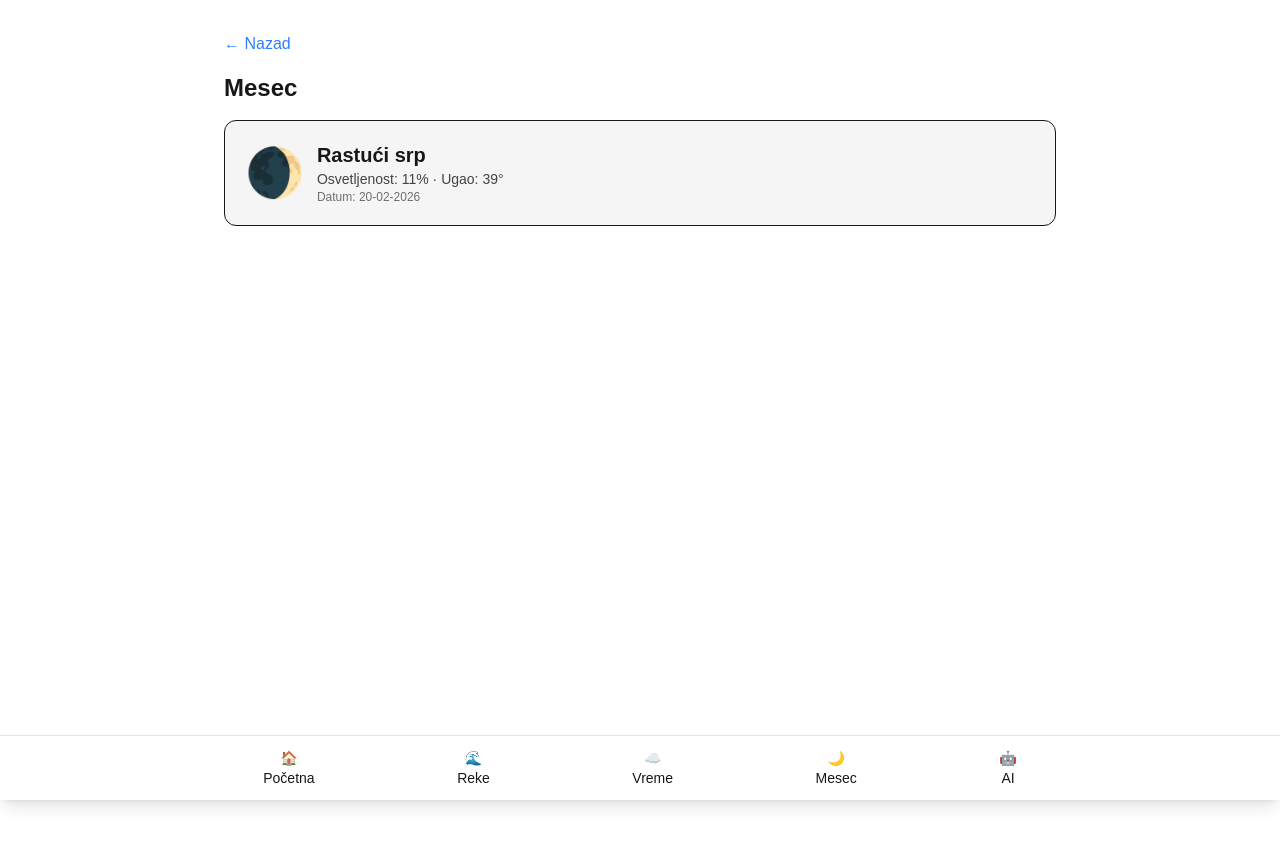
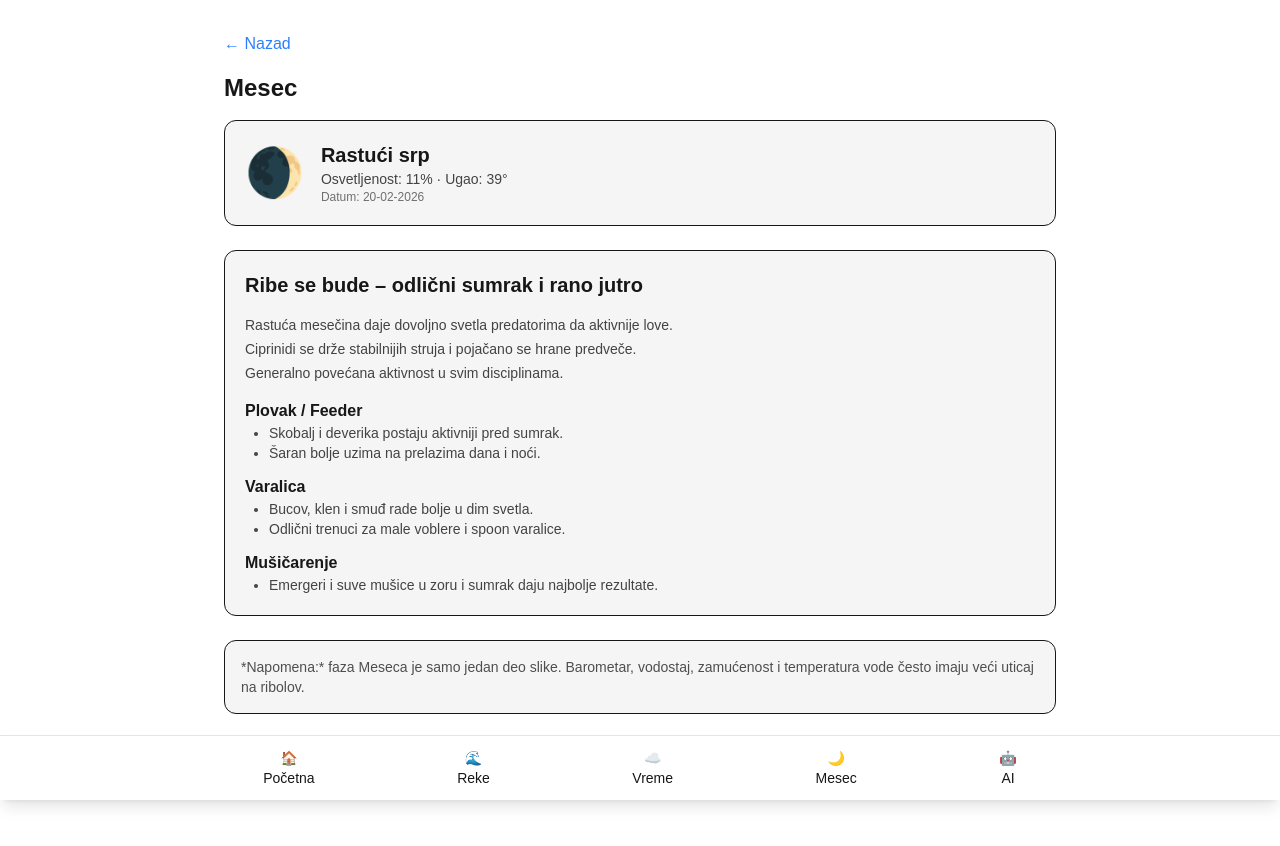
Before and after one commit to Rookie83-dev/fishdash, a Next.js app: page /mesec in a window 1280 px wide. Shown: the top 846 px of the page. Built offline with nearby package versions, Linux system fonts and the light colour scheme.

Commit message:
Shaping Mesec page

```diff
--- a/app/mesec/page.tsx
+++ b/app/mesec/page.tsx
@@ -1,9 +1,9 @@
 "use client";
 
-import { useEffect, useState, useMemo } from "react";
+import { useEffect, useMemo, useState } from "react";
 import BackButton from "@/app/components/BackButton";
 
-type MesecData = {
+type Mesec = {
   date: string;
   illumination: number;
   phaseDeg: number;
@@ -11,12 +11,12 @@ type MesecData = {
 };
 
 export default function MesecPage() {
-  const [mesec, setMesec] = useState<MesecData | null>(null);
+  const [mesec, setMesec] = useState<Mesec | null>(null);
 
   useEffect(() => {
     fetch("/api/mesec")
-      .then(res => res.json())
-      .then(d => d.ok && setMesec(d));
+      .then((res) => res.json())
+      .then((d) => d.ok && setMesec(d));
   }, []);
 
   const formattedDate = useMemo(() => {
@@ -25,18 +25,192 @@ export default function MesecPage() {
     return `${d}-${m}-${y}`;
   }, [mesec?.date]);
 
+  const phaseName = mesec?.phase?.name?.toLowerCase() ?? "";
+
+  /** UTICAJ NA RIBOLOV – OPŠTI PROFIL ZA TU FAZU */
+  const phaseFishingTips = useMemo(() => {
+    if (!phaseName) return null;
+
+    if (phaseName.includes("mlad mesec")) {
+      return {
+        title: "Uticaj na ribolov – slabija aktivnost, prednost danju",
+        desc: [
+          "Zbog minimalne mesečine, ribe noću slabije patroliraju i koriste manje vizuelne indikatore.",
+          "Danju je aktivnost stabilnija, ali ribe mogu biti opreznije u bistroj vodi.",
+          "Predatori slabije love noću, što daje prednost feederu i plovku u prepodnevnim satima.",
+        ],
+        plovak: [
+          "Skobalj i deverika dobro rade u jutarnjim satima uz prirodne mamce.",
+          "Klen u plićacima reaguje na hleb i gliste.",
+        ],
+        varalica: [
+          "Jako su efikasne prirodne, nenametljive boje.",
+          "Loviti kroz prelaze i slabije struje.",
+        ],
+        musica: [
+          "Nimfe veličina #14–18, suve mušice kada ima rojenja.",
+          "Lipljan i klen bolje reaguju u kasnom popodnevu.",
+        ],
+      };
+    }
+
+    if (phaseName.includes("rastući srp")) {
+      return {
+        title: "Ribe se bude – odlični sumrak i rano jutro",
+        desc: [
+          "Rastuća mesečina daje dovoljno svetla predatorima da aktivnije love.",
+          "Ciprinidi se drže stabilnijih struja i pojačano se hrane predveče.",
+          "Generalno povećana aktivnost u svim disciplinama.",
+        ],
+        plovak: [
+          "Skobalj i deverika postaju aktivniji pred sumrak.",
+          "Šaran bolje uzima na prelazima dana i noći.",
+        ],
+        varalica: [
+          "Bucov, klen i smuđ rade bolje u dim svetla.",
+          "Odlični trenuci za male voblere i spoon varalice.",
+        ],
+        musica: [
+          "Emergeri i suve mušice u zoru i sumrak daju najbolje rezultate.",
+        ],
+      };
+    }
+
+    if (phaseName.includes("prva četvrt")) {
+      return {
+        title: "Stabilna i predvidljiva aktivnost",
+        desc: [
+          "Ribe imaju pouzdane pikove: jutro i veče.",
+          "Dnevni ribolov je produktivan na bistrim rekama.",
+        ],
+        plovak: [
+          "Najbolje rade deverika, skobalj i crnooka u stabilnim sektorima.",
+        ],
+        varalica: [
+          "Odličan period za smuđa i bucova – miks agresivnog i prirodnog rada.",
+        ],
+        musica: [
+          "Lipljan i pastrmka vrlo aktivni oko ručka i predveče.",
+        ],
+      };
+    }
+
+    if (phaseName.includes("rastuća izbočina")) {
+      return {
+        title: "Sve življe – idealan period za predatore",
+        desc: [
+          "Kako Mesec raste ka punom, predatori postaju aktivniji.",
+          "Ciprinidi imaju stabilne pikove hranjenja tokom dana.",
+        ],
+        plovak: [
+          "Prelivi i tiše uvale su odlični za skobalja i deveriku.",
+        ],
+        varalica: [
+          "Odlično vreme za bucova (jutro) i smuđa (sumrak).",
+          "Som počinje ranije noću da patrolira.",
+        ],
+        musica: [
+          "Strimeri u sumrak, suve mušice u zoru.",
+        ],
+      };
+    }
+
+    if (phaseName.includes("pun mesec")) {
+      return {
+        title: "Ribe aktivne noću – dan može biti sporiji",
+        desc: [
+          "Pod jakom mesečinom predatori intenzivno love noću.",
+          "Dnevni ribolov je nepredvidljiv – pikovi kratki.",
+          "Som, bucov i smuđ imaju povećanu aktivnost.",
+        ],
+        plovak: [
+          "Šaran i amur se hrane tokom noći i zore.",
+        ],
+        varalica: [
+          "Noћni ribolov smuđa je odličan, silikonci i vib varalice.",
+          "Som udara velike varalice i prirodne mamce u plićim uvalama.",
+        ],
+        musica: [
+          "Ribolov mušicom slab danju, dobar pred zoru.",
+        ],
+      };
+    }
+
+    if (phaseName.includes("opadajuća izbočina")) {
+      return {
+        title: "Posle punog – i dalje dobro, ali pada aktivnost",
+        desc: [
+          "Kako Mesec počinje da opada, aktivnost predatora se smanjuje, ali kratki udari su česti.",
+        ],
+        plovak: [
+          "Skobalj i deverika dobro reaguju tokom jutra.",
+        ],
+        varalica: [
+          "Bucov i smuđ aktivni u prvim satima dana.",
+        ],
+        musica: [
+          "Nimfe stabilne, suve variraju.",
+        ],
+      };
+    }
+
+    if (phaseName.includes("treća četvrt")) {
+      return {
+        title: "Selektivnost – morate birati mesta",
+        desc: [
+          "Mesec slab – ribe opreznije.",
+          "Treba više preciznosti i prirodnije prezentacije.",
+        ],
+        plovak: [
+          "Skobalj i sitna bela riba u tišim sektorima.",
+        ],
+        varalica: [
+          "Klen i smuđ ali samo rano i kasno.",
+        ],
+        musica: [
+          "Suve mušice male (#16–20), nimfe diskretne.",
+        ],
+      };
+    }
+
+    if (phaseName.includes("opadajući srp")) {
+      return {
+        title: "Aktivnost bledi – fokus na jutro",
+        desc: [
+          "Uslovi slični mladom mesecu; ribe manje koriste vizuelne indikatore.",
+        ],
+        plovak: [
+          "Feeder radi bolje nego plovak.",
+        ],
+        varalica: [
+          "Najbolje rade prirodne boje i spori rad.",
+        ],
+        musica: [
+          "Nimfe bolje od suvih; lipljan aktivniji nego klen.",
+        ],
+      };
+    }
+
+    return null;
+  }, [phaseName]);
+
+  if (!mesec) {
     return (
       <main className="min-h-screen p-4">
+        <BackButton fallback="/" />
+        <p>Učitavanje...</p>
+      </main>
+    );
+  }
 
+  return (
+    <main className="min-h-screen p-4 space-y-6">
       <BackButton fallback="/" />
 
       <h1 className="text-2xl font-bold mb-4">Mesec</h1>
 
-      {!mesec && <p className="opacity-70">Učitavanje...</p>}
-
-      {mesec && (
-        <>
-          <div className="p-5 rounded-xl bg-neutral-100 dark:bg-neutral-900 border dark:border-neutral-800 flex items-center gap-3">
+      {/* Glavna kartica */}
+      <div className="p-5 rounded-xl bg-neutral-100 dark:bg-neutral-900 border dark:border-neutral-800 flex items-center gap-4">
         <div className="text-5xl">{mesec.phase.emoji}</div>
         <div>
           <p className="text-xl font-semibold">{mesec.phase.name}</p>
@@ -46,8 +220,56 @@ export default function MesecPage() {
           <p className="text-xs opacity-60">Datum: {formattedDate}</p>
         </div>
       </div>
-        </>
+
+      {/* Ribolovni saveti */}
+      {phaseFishingTips && (
+        <div className="p-5 rounded-xl bg-neutral-100 dark:bg-neutral-900 border dark:border-neutral-800 space-y-4">
+          <h2 className="text-xl font-semibold">{phaseFishingTips.title}</h2>
+
+          <div className="text-sm opacity-80 space-y-1">
+            {phaseFishingTips.desc.map((d, i) => (
+              <p key={i}>{d}</p>
+            ))}
+          </div>
+
+          <div className="space-y-3">
+            <div>
+              <h3 className="font-semibold">Plovak / Feeder</h3>
+              <ul className="list-disc ml-6 text-sm opacity-80">
+                {phaseFishingTips.plovak.map((p, i) => (
+                  <li key={i}>{p}</li>
+                ))}
+              </ul>
+            </div>
+
+            <div>
+              <h3 className="font-semibold">Varalica</h3>
+              <ul className="list-disc ml-6 text-sm opacity-80">
+                {phaseFishingTips.varalica.map((p, i) => (
+                  <li key={i}>{p}</li>
+                ))}
+              </ul>
+            </div>
+
+            <div>
+              <h3 className="font-semibold">Mušičarenje</h3>
+              <ul className="list-disc ml-6 text-sm opacity-80">
+                {phaseFishingTips.musica.map((p, i) => (
+                  <li key={i}>{p}</li>
+                ))}
+              </ul>
+            </div>
+          </div>
+        </div>
       )}
+
+      {/* Napomena */}
+      <div className="p-4 rounded-xl bg-neutral-100 dark:bg-neutral-900 border dark:border-neutral-800">
+        <p className="text-sm opacity-75">
+          *Napomena:* faza Meseca je samo jedan deo slike.
+          Barometar, vodostaj, zamućenost i temperatura vode često imaju veći uticaj na ribolov.
+        </p>
+      </div>
     </main>
   );
 }
```
Lines whose indentation alone changed are shown as unchanged.
